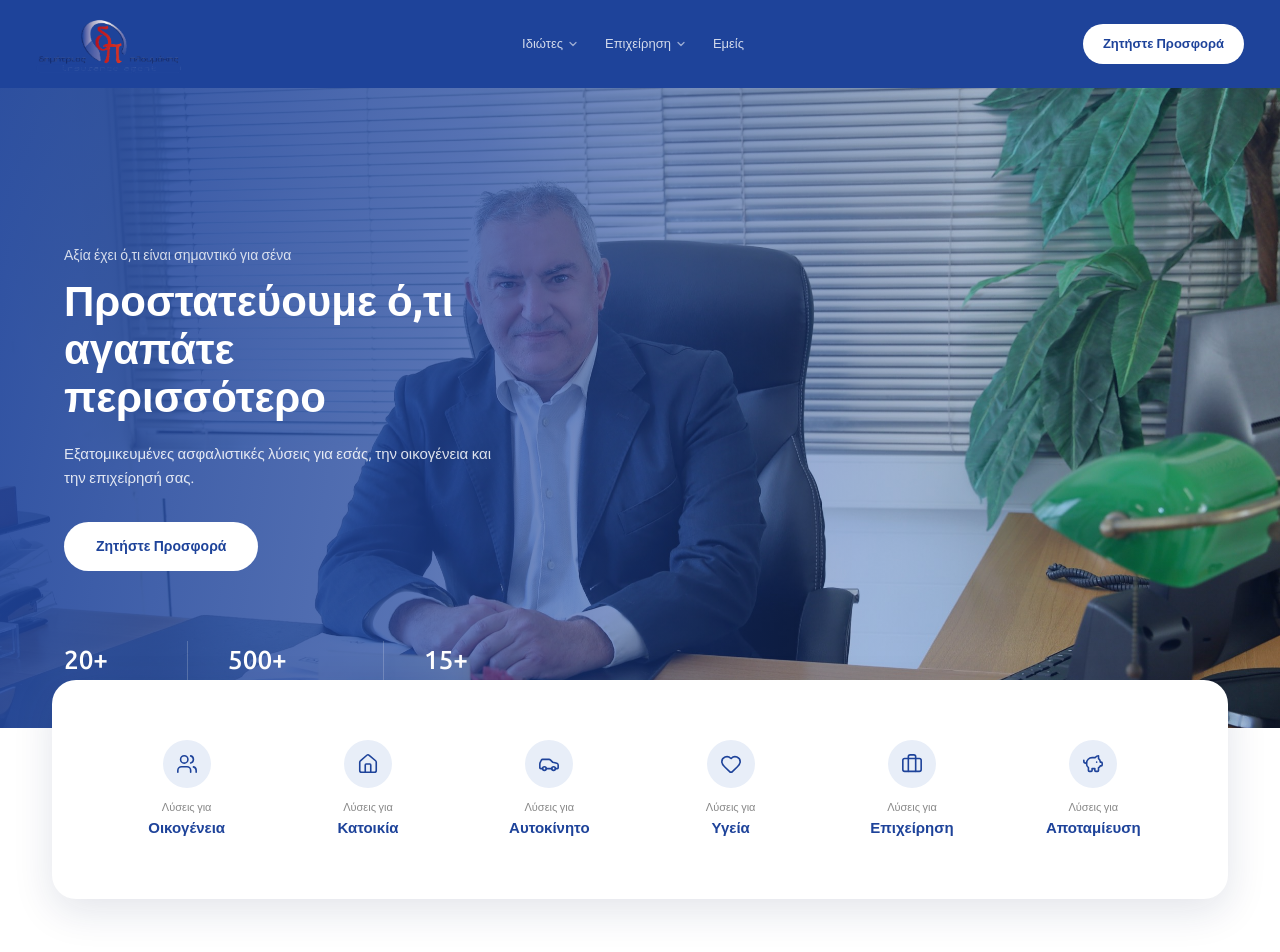
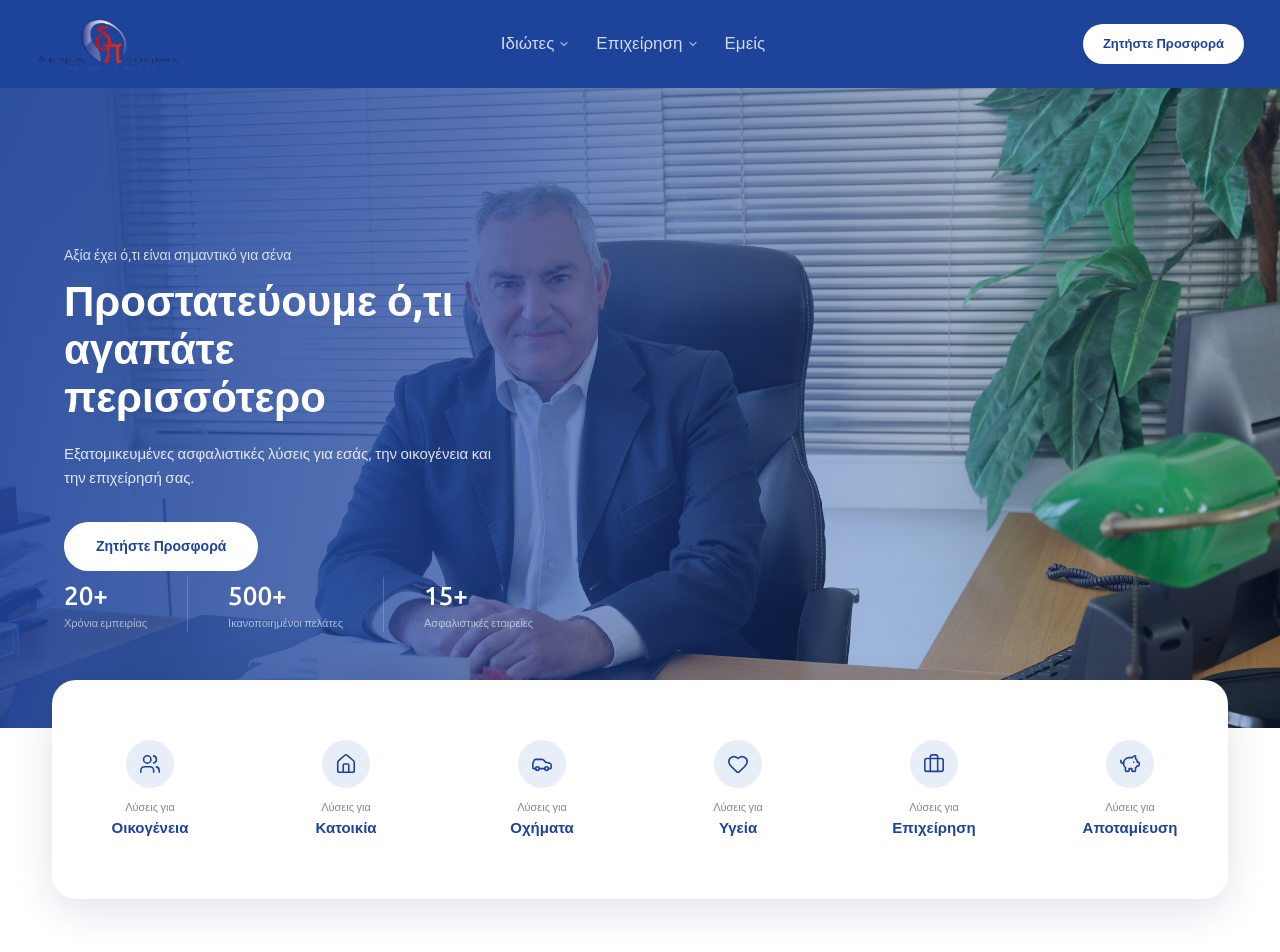
Before and after one commit to Slqmerr/InsuranceBrokerPloumakis, a Next.js app: page / in a window 1280 px wide. Shown: the top 952 px of the page. Built offline with nearby package versions, Linux system fonts and the light colour scheme.

Commit message:
changed the productcardstrip with crossover slide and fadeaways instead of the debounce effect.

```diff
--- a/app/components/Hero.tsx
+++ b/app/components/Hero.tsx
@@ -1,3 +1,33 @@
+"use client";
+
+import React from "react";
+import { animate, motion, useMotionValue, useTransform } from "framer-motion";
+
+const HERO_STATS = [
+  { value: 20, suffix: "+", label: "Χρόνια εμπειρίας" },
+  { value: 500, suffix: "+", label: "Ικανοποιημένοι πελάτες" },
+  { value: 15, suffix: "+", label: "Ασφαλιστικές εταιρείες" },
+];
+
+function CountUpStat({ value, suffix, label }: { value: number; suffix: string; label: string }) {
+  const count = useMotionValue(0);
+  const display = useTransform(count, (v) => `${Math.round(v)}${suffix}`);
+
+  React.useEffect(() => {
+    const controls = animate(count, value, { duration: 1.6, ease: "easeOut", delay: 0.4 });
+    return () => controls.stop();
+  }, [count, value]);
+
+  return (
+    <div>
+      <motion.div style={{ color: "#fff", fontSize: "26px", fontWeight: 600, fontFamily: "var(--font-ubuntu-sans), sans-serif" }}>
+        {display}
+      </motion.div>
+      <div style={{ color: "rgba(255,255,255,0.6)", fontSize: "11px" }}>{label}</div>
+    </div>
+  );
+}
+
 export default function Hero() {
   return (
     <section style={{
@@ -69,30 +99,27 @@ export default function Hero() {
         </button>
       </div>
 
-      {/* Stats row — unchanged content, repositioned bottom-left */}
-      <div style={{
-        position: "absolute",
-        bottom: "32px",
-        left: "64px",
-        zIndex: 2,
-        display: "flex",
-        gap: "40px",
-      }}>
-        <div>
-          <div style={{ color: "#fff", fontSize: "26px", fontWeight: 600, fontFamily: "var(--font-ubuntu-sans), sans-serif" }}>20+</div>
-          <div style={{ color: "rgba(255,255,255,0.6)", fontSize: "11px" }}>Χρόνια εμπειρίας</div>
-        </div>
-        <div style={{ width: "1px", background: "rgba(255,255,255,0.2)" }} />
-        <div>
-          <div style={{ color: "#fff", fontSize: "26px", fontWeight: 600, fontFamily: "var(--font-ubuntu-sans), sans-serif" }}>500+</div>
-          <div style={{ color: "rgba(255,255,255,0.6)", fontSize: "11px" }}>Ικανοποιημένοι πελάτες</div>
-        </div>
-        <div style={{ width: "1px", background: "rgba(255,255,255,0.2)" }} />
-        <div>
-          <div style={{ color: "#fff", fontSize: "26px", fontWeight: 600, fontFamily: "var(--font-ubuntu-sans), sans-serif" }}>15+</div>
-          <div style={{ color: "rgba(255,255,255,0.6)", fontSize: "11px" }}>Ασφαλιστικές εταιρείες</div>
-        </div>
-      </div>
+      {/* Stats row — bottom-left, lifted above the overlapping product card strip */}
+      <motion.div
+        initial={{ opacity: 0, y: 24 }}
+        animate={{ opacity: 1, y: 0 }}
+        transition={{ duration: 0.6, ease: "easeOut", delay: 0.3 }}
+        style={{
+          position: "absolute",
+          bottom: "96px",
+          left: "64px",
+          zIndex: 2,
+          display: "flex",
+          gap: "40px",
+        }}
+      >
+        {HERO_STATS.map((stat, i) => (
+          <React.Fragment key={stat.label}>
+            {i > 0 && <div style={{ width: "1px", background: "rgba(255,255,255,0.2)" }} />}
+            <CountUpStat value={stat.value} suffix={stat.suffix} label={stat.label} />
+          </React.Fragment>
+        ))}
+      </motion.div>
     </section>
   );
 }
--- a/app/components/Navbar.tsx
+++ b/app/components/Navbar.tsx
@@ -62,7 +62,7 @@ export default function Navbar() {
                 background: "none",
                 border: "none",
                 color: activeMenu === "idiwtes" ? "#fff" : "rgba(255,255,255,0.80)",
-                fontSize: "13px",
+                fontSize: "17px",
                 padding: "6px 12px",
                 borderRadius: "4px",
                 cursor: "pointer",
@@ -94,7 +94,7 @@ export default function Navbar() {
                 background: "none",
                 border: "none",
                 color: activeMenu === "epixeirisi" ? "#fff" : "rgba(255,255,255,0.80)",
-                fontSize: "13px",
+                fontSize: "17px",
                 padding: "6px 12px",
                 borderRadius: "4px",
                 cursor: "pointer",
@@ -125,7 +125,7 @@ export default function Navbar() {
               style={{
                 color: "rgba(255,255,255,0.80)",
                 textDecoration: "none",
-                fontSize: "13px",
+                fontSize: "17px",
                 padding: "6px 12px",
                 borderRadius: "4px",
                 display: "inline-block",
--- a/app/components/ProductCardStrip.tsx
+++ b/app/components/ProductCardStrip.tsx
@@ -1,36 +1,90 @@
 "use client";
 
+import { useRef } from "react";
+import { motion, useAnimationControls } from "framer-motion";
 import { PRODUCT_CARDS } from "./products";
 
+const SWIPE = { duration: 0.4, ease: [0.4, 0, 0.2, 1] } as const;
+const COL_W = 100 / PRODUCT_CARDS.length; // width of one tile, as % of the strip
+
 export default function ProductCardStrip() {
+  // A single shared highlight — only one coloured element ever exists, so two
+  // tiles can never show colour at once. It slides between tiles on hover.
+  const controls = useAnimationControls();
+  const active = useRef<number | null>(null);
+
+  const activate = (i: number, fromLeft: boolean) => {
+    const wasIdle = active.current === null;
+    active.current = i;
+    if (wasIdle) {
+      // Appear at the hovered tile, sliding in from the side the cursor entered.
+      const startX = fromLeft ? i - 0.5 : i + 0.5;
+      controls.set({ x: `${startX * 100}%`, backgroundColor: PRODUCT_CARDS[i].color, opacity: 0 });
+      controls.start({ x: `${i * 100}%`, opacity: 1, transition: SWIPE });
+    } else {
+      // Slide to the new tile and crossfade to its colour.
+      controls.start({ x: `${i * 100}%`, backgroundColor: PRODUCT_CARDS[i].color, transition: SWIPE });
+    }
+  };
+
+  const deactivate = () => {
+    active.current = null;
+    controls.start({ opacity: 0, transition: { duration: 0.25, ease: "easeOut" } });
+  };
+
   return (
-    <div style={{
+    <div
+      onMouseLeave={deactivate}
+      style={{
         background: "#fff",
         boxShadow: "0 12px 40px rgba(18,35,85,0.12)",
         borderRadius: "24px",
         margin: "-48px 52px 0",
         position: "relative",
         zIndex: 10,
-      padding: "40px 48px",
+        padding: 0,
+        overflow: "hidden",
         display: "grid",
         gridTemplateColumns: "repeat(6, 1fr)",
-      gap: "8px",
-    }}>
-      {PRODUCT_CARDS.map((card) => (
-        <div
+        gap: "0px",
+      }}
+    >
+      {/* Shared sliding highlight */}
+      <motion.div
+        aria-hidden
+        initial={{ opacity: 0 }}
+        animate={controls}
+        style={{
+          position: "absolute",
+          top: 0,
+          bottom: 0,
+          left: 0,
+          width: `${COL_W}%`,
+          background: PRODUCT_CARDS[0].color,
+          zIndex: 0,
+          pointerEvents: "none",
+        }}
+      />
+
+      {PRODUCT_CARDS.map((card, i) => (
+        <motion.div
           key={card.title}
+          onMouseEnter={(e) => {
+            const r = e.currentTarget.getBoundingClientRect();
+            activate(i, e.clientX - r.left < r.width / 2);
+          }}
+          whileTap={{ scale: 0.98 }}
           style={{
+            position: "relative",
+            zIndex: 1,
             display: "flex",
             flexDirection: "column",
             alignItems: "center",
+            justifyContent: "center",
             gap: "12px",
-            padding: "20px 8px",
-            borderRadius: "12px",
+            padding: "60px 8px",
             cursor: "pointer",
-            transition: "background 0.15s ease",
           }}
-          onMouseEnter={(e) => { e.currentTarget.style.background = "#f0f4ff"; }}
-          onMouseLeave={(e) => { e.currentTarget.style.background = "transparent"; }}
         >
           <div style={{
             width: "48px",
@@ -54,7 +108,7 @@ export default function ProductCardStrip() {
               {card.title}
             </div>
           </div>
-        </div>
+        </motion.div>
       ))}
     </div>
   );
--- a/app/components/products.ts
+++ b/app/components/products.ts
@@ -17,7 +17,7 @@ export const IDIWTES_PRODUCTS: Product[] = [
   { icon: Leaf, subtitle: "Προστασία, Οικογένεια", title: "Ζωή", slug: "zoi" },
   { icon: Home, subtitle: "Σπίτι, Περιουσία", title: "Κατοικία", slug: "katoikia" },
   { icon: Scale, subtitle: "Ζημιές, Προστασία", title: "Αστική Ευθύνη", slug: "astiki-efthyni" },
-  { icon: Car, subtitle: "Αυτοκίνητο, Ασφάλεια", title: "Όχημα", slug: "oxima" },
+  { icon: Car, subtitle: "Αυτοκίνητο, Μηχανή", title: "Όχημα", slug: "oxima" },
   { icon: TrendingUp, subtitle: "Κεφάλαιο, Απόδοση", title: "Επένδυση", slug: "ependysi" },
   { icon: ShieldCheck, subtitle: "Δεδομένα, Ασφάλεια", title: "Cyber", slug: "cyber" },
   { icon: PawPrint, subtitle: "Ζώο, Περίθαλψη", title: "Κατοικίδιο", slug: "katoikidio" },
@@ -39,10 +39,10 @@ export const EXTRA_IDIWTES_PAGES: Product[] = [
 ];
 
 export const PRODUCT_CARDS = [
-  { icon: Users, title: "Οικογένεια" },
-  { icon: Home, title: "Κατοικία" },
-  { icon: Car, title: "Αυτοκίνητο" },
-  { icon: Heart, title: "Υγεία" },
-  { icon: Briefcase, title: "Επιχείρηση" },
-  { icon: PiggyBank, title: "Αποταμίευση" },
+  { icon: Users, title: "Οικογένεια", color: "#e4ebfb" },
+  { icon: Home, title: "Κατοικία", color: "#e3f3e8" },
+  { icon: Car, title: "Οχήματα", color: "#fdeede" },
+  { icon: Heart, title: "Υγεία", color: "#fbe4ec" },
+  { icon: Briefcase, title: "Επιχείρηση", color: "#ece4fb" },
+  { icon: PiggyBank, title: "Αποταμίευση", color: "#fdf3de" },
 ];
```
Lines whose indentation alone changed are shown as unchanged.
